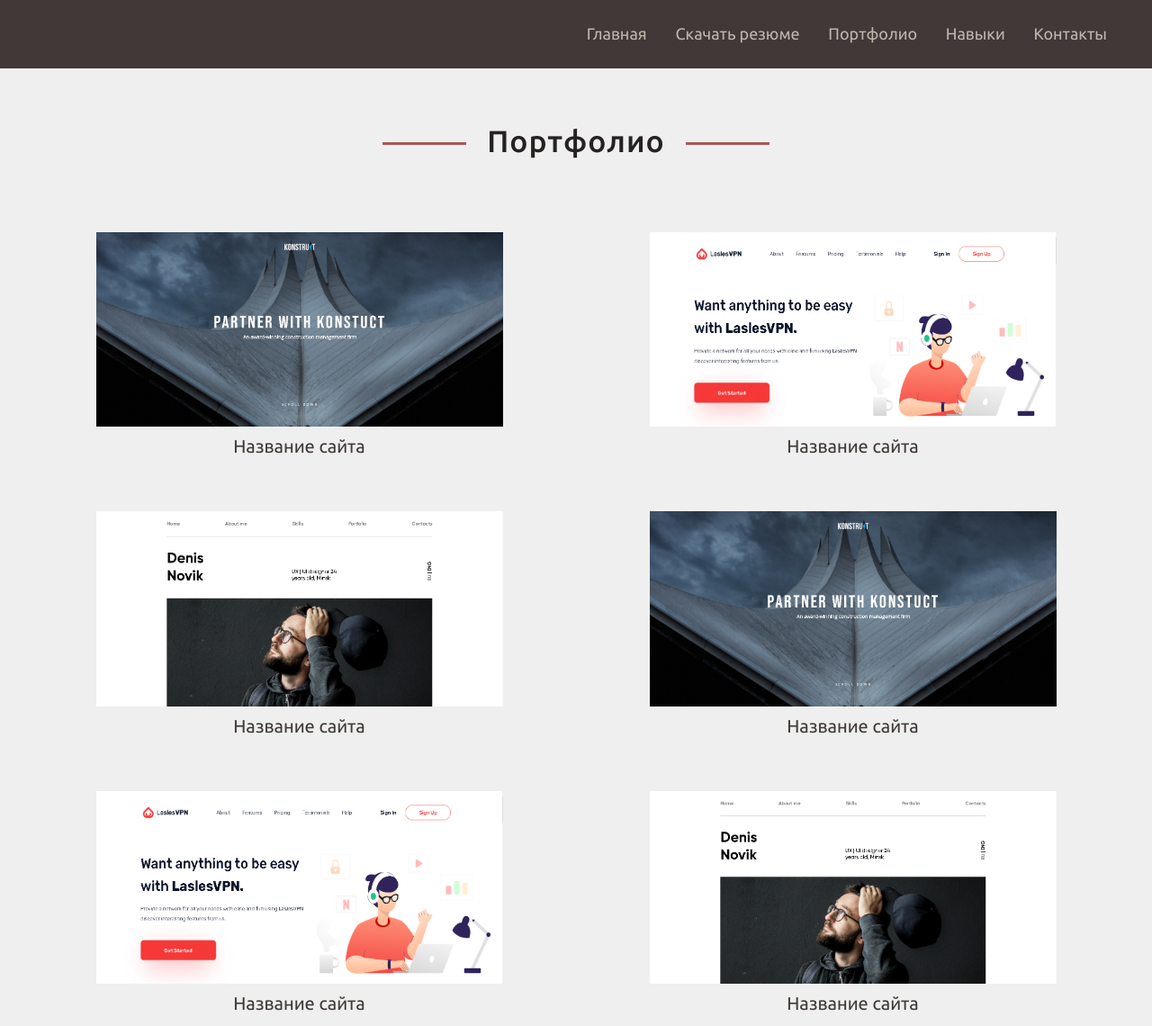
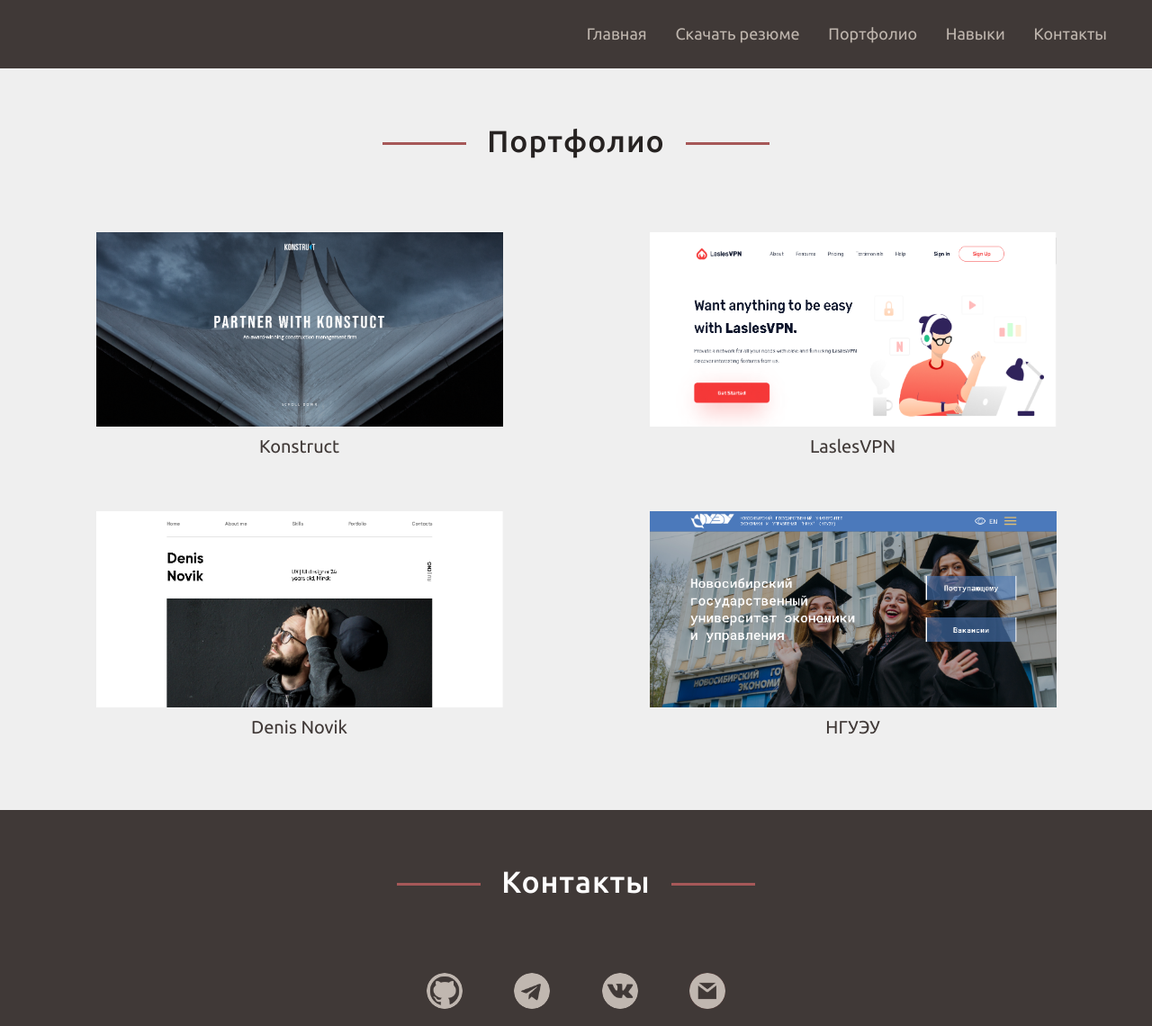
Before and after one commit to jelsey1967/portfolio, a plain HTML site: page portfolio.html in a window 1280 px wide. Shown: the top 1140 px of the page at 90% size. Drawn offline with Linux system fonts and the light colour scheme.

Commit message:
add project to portfolio

```diff
--- a/portfolio.html
+++ b/portfolio.html
@@ -46,29 +46,21 @@
 			<div class="portfolio__body">
 				<h1 class="portfolio__title title">Портфолио</h1>
 				<div class="portfolio__list">
-					<a href="#" class="portfolio__item">
+					<a href="https://jelsey1967.github.io/Konstruct/" class="portfolio__item">
 						<img src="img/project1.png" alt="" class="portfolio__image">
-						<p class="portfolio__label">Название сайта</p>
+						<p class="portfolio__label">Konstruct</p>
 					</a>
-					<a href="#" class="portfolio__item">
+					<a href="https://jelsey1967.github.io/LaslesVPN/" class="portfolio__item">
 						<img src="img/project2.png" alt="" class="portfolio__image">
-						<p class="portfolio__label">Название сайта</p>
+						<p class="portfolio__label">LaslesVPN</p>
 					</a>
-					<div class="portfolio__item">
+					<a href="https://jelsey1967.github.io/DenisNovik/" class="portfolio__item">
 						<img src="img/project3.png" alt="" class="portfolio__image">
-						<p class="portfolio__label">Название сайта</p>
-					</div>
-					<a href="#" class="portfolio__item">
-						<img src="img/project1.png" alt="" class="portfolio__image">
-						<p class="portfolio__label">Название сайта</p>
+						<p class="portfolio__label">Denis Novik</p>
 					</a>
-					<a href="#" class="portfolio__item">
-						<img src="img/project2.png" alt="" class="portfolio__image">
-						<p class="portfolio__label">Название сайта</p>
-					</a>
-					<a href="#" class="portfolio__item">
-						<img src="img/project3.png" alt="" class="portfolio__image">
-						<p class="portfolio__label">Название сайта</p>
+					<a href="https://jelsey1967.github.io/Nsuem-fqw/" class="portfolio__item">
+						<img src="img/project4.png" alt="" class="portfolio__image">
+						<p class="portfolio__label">НГУЭУ</p>
 					</a>
 				</div>
 			</div>
```
Also changed, not shown: img/project4.png (added).
